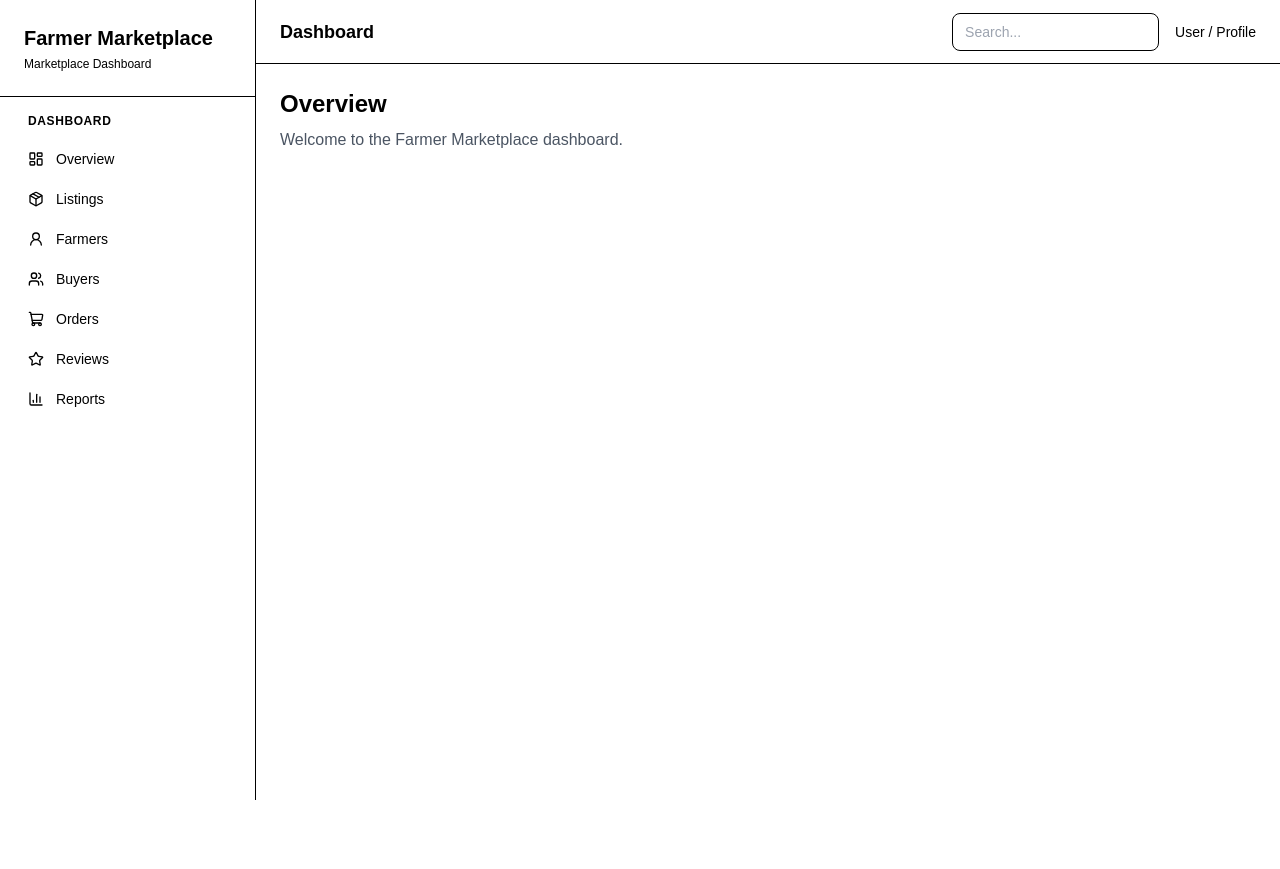
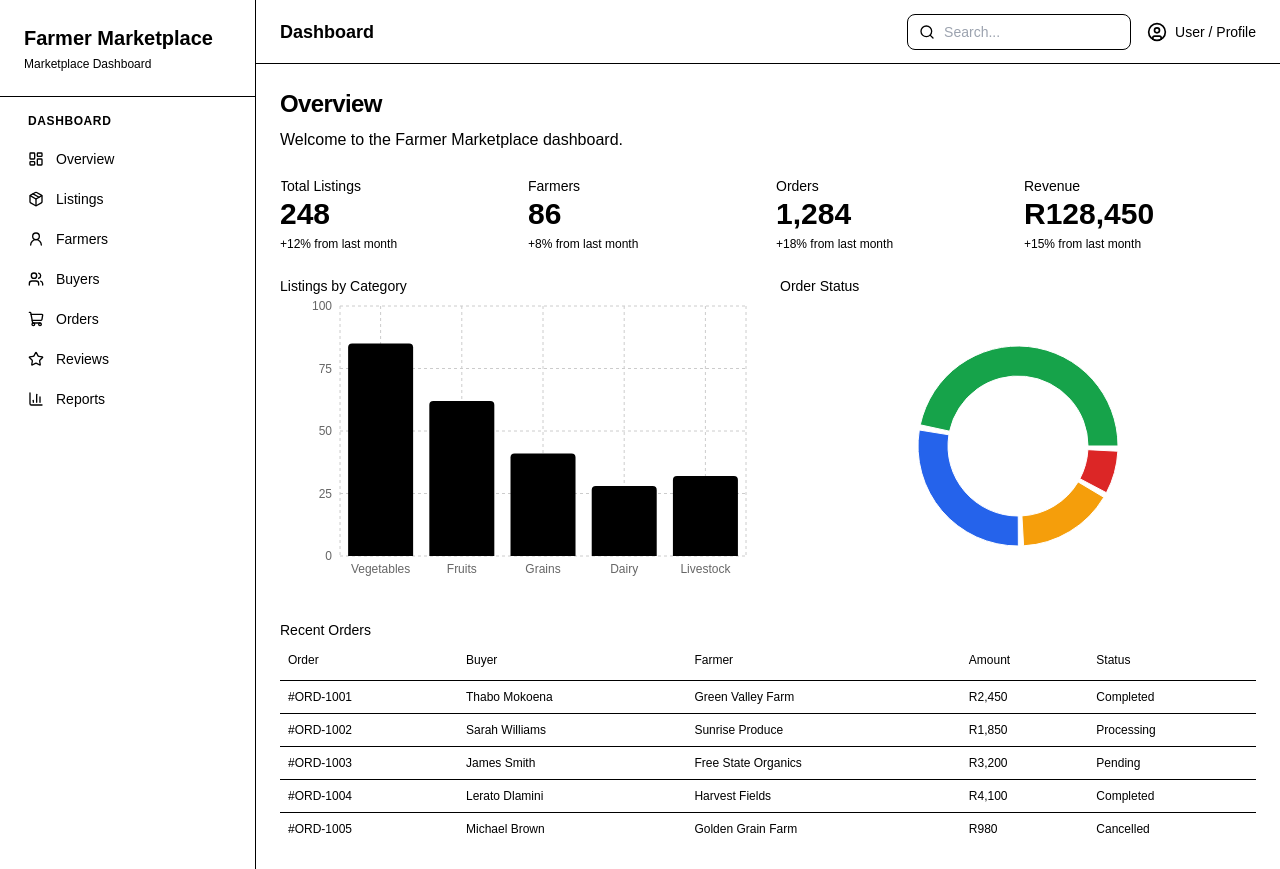
Before and after one commit to Pulse999/farmer-market-dashboard, a Next.js app: page /dashboard in a window 1280 px wide. Before the commit the page ends 800 px from the top, so only its background shows below. Built offline with nearby package versions, Linux system fonts and the light colour scheme.

Commit message:
Add dashboard components and charts for overview metrics

```diff
--- a/package.json
+++ b/package.json
@@ -18,6 +18,7 @@
     "next": "14.2.35",
     "react": "^18",
     "react-dom": "^18",
+    "recharts": "^3.10.1",
     "shadcn": "^4.19.1",
     "tailwind-merge": "^3.6.0",
     "tw-animate-css": "^1.4.0"
--- a/src/app/dashboard/layout.tsx
+++ b/src/app/dashboard/layout.tsx
@@ -1,5 +1,7 @@
+// src/app/dashboard/layout.tsx
 import type { ReactNode } from "react";
 import Sidebar from "@/components/dashboard/sidebar";
+import Topbar from "@/components/dashboard/topbar";
 
 export default function DashboardLayout({
   children,
@@ -11,23 +13,7 @@ export default function DashboardLayout({
       <Sidebar />
 
       <main className="flex-1">
-        <header className="h-16 border-b px-6 flex items-center justify-between">
-          <h2 className="text-lg font-semibold">
-            Dashboard
-          </h2>
-
-          <div className="flex items-center gap-4">
-            <input
-              type="text"
-              placeholder="Search..."
-              className="rounded-md border px-3 py-2 text-sm"
-            />
-
-            <span className="text-sm text-muted-foreground">
-              User / Profile
-            </span>
-          </div>
-        </header>
+        <Topbar />
 
         <section className="p-6">
           {children}
--- a/src/app/dashboard/page.tsx
+++ b/src/app/dashboard/page.tsx
@@ -1,13 +1,121 @@
+import { Card, CardContent, CardHeader, CardTitle } from "@/components/ui/card";
+
+import ListingsChart from "@/components/dashboard/listings-chart";
+import OrderStatusChart from "@/components/dashboard/order-status-chart";
+import RecentOrders from "@/components/dashboard/recent-orders";
+
 export default function DashboardPage() {
   return (
-    <div>
-      <h1 className="text-2xl font-bold">
-        Overview
-      </h1>
+    <div className="space-y-6">
+      {/* Page heading */}
+      <div>
+        <h1 className="text-2xl font-bold tracking-tight">Overview</h1>
 
-      <p className="mt-2 text-gray-600">
-        Welcome to the Farmer Marketplace dashboard.
-      </p>
+        <p className="mt-2 text-muted-foreground">
+          Welcome to the Farmer Marketplace dashboard.
+        </p>
+      </div>
+
+      {/* KPI Cards */}
+      <div className="grid gap-4 md:grid-cols-2 lg:grid-cols-4">
+        <Card>
+          <CardHeader>
+            <CardTitle className="text-sm font-medium text-muted-foreground">
+              Total Listings
+            </CardTitle>
+          </CardHeader>
+
+          <CardContent>
+            <div className="text-3xl font-bold">248</div>
+
+            <p className="mt-1 text-xs text-muted-foreground">
+              +12% from last month
+            </p>
+          </CardContent>
+        </Card>
+
+        <Card>
+          <CardHeader>
+            <CardTitle className="text-sm font-medium text-muted-foreground">
+              Farmers
+            </CardTitle>
+          </CardHeader>
+
+          <CardContent>
+            <div className="text-3xl font-bold">86</div>
+
+            <p className="mt-1 text-xs text-muted-foreground">
+              +8% from last month
+            </p>
+          </CardContent>
+        </Card>
+
+        <Card>
+          <CardHeader>
+            <CardTitle className="text-sm font-medium text-muted-foreground">
+              Orders
+            </CardTitle>
+          </CardHeader>
+
+          <CardContent>
+            <div className="text-3xl font-bold">1,284</div>
+
+            <p className="mt-1 text-xs text-muted-foreground">
+              +18% from last month
+            </p>
+          </CardContent>
+        </Card>
+
+        <Card>
+          <CardHeader>
+            <CardTitle className="text-sm font-medium text-muted-foreground">
+              Revenue
+            </CardTitle>
+          </CardHeader>
+
+          <CardContent>
+            <div className="text-3xl font-bold">R128,450</div>
+
+            <p className="mt-1 text-xs text-muted-foreground">
+              +15% from last month
+            </p>
+          </CardContent>
+        </Card>
+      </div>
+
+      {/* Charts */}
+      <div className="grid gap-6 lg:grid-cols-2">
+        <Card>
+          <CardHeader>
+            <CardTitle>Listings by Category</CardTitle>
+          </CardHeader>
+
+          <CardContent>
+            <ListingsChart />
+          </CardContent>
+        </Card>
+
+        <Card>
+          <CardHeader>
+            <CardTitle>Order Status</CardTitle>
+          </CardHeader>
+
+          <CardContent>
+            <OrderStatusChart />
+          </CardContent>
+        </Card>
+      </div>
+
+      {/* Recent Orders */}
+<Card>
+  <CardHeader>
+    <CardTitle>Recent Orders</CardTitle>
+  </CardHeader>
+
+  <CardContent>
+    <RecentOrders />
+  </CardContent>
+</Card>
     </div>
   );
 }
--- /dev/null
+++ b/src/components/dashboard/listings-chart.tsx
@@ -0,0 +1,74 @@
+"use client";
+
+import {
+  Bar,
+  BarChart,
+  CartesianGrid,
+  ResponsiveContainer,
+  Tooltip,
+  XAxis,
+  YAxis,
+} from "recharts";
+
+const data = [
+  {
+    category: "Vegetables",
+    listings: 85,
+  },
+  {
+    category: "Fruits",
+    listings: 62,
+  },
+  {
+    category: "Grains",
+    listings: 41,
+  },
+  {
+    category: "Dairy",
+    listings: 28,
+  },
+  {
+    category: "Livestock",
+    listings: 32,
+  },
+];
+
+export default function ListingsChart() {
+  return (
+    <div className="h-[300px] w-full">
+      <ResponsiveContainer width="100%" height="100%">
+        <BarChart
+          data={data}
+          margin={{
+            top: 10,
+            right: 10,
+            left: 0,
+            bottom: 10,
+          }}
+        >
+          <CartesianGrid strokeDasharray="3 3" />
+
+          <XAxis
+            dataKey="category"
+            tickLine={false}
+            axisLine={false}
+          />
+
+          <YAxis
+            tickLine={false}
+            axisLine={false}
+            allowDecimals={false}
+          />
+
+          <Tooltip />
+
+          <Bar
+            dataKey="listings"
+            name="Listings"
+            radius={[4, 4, 0, 0]}
+          />
+        </BarChart>
+      </ResponsiveContainer>
+    </div>
+  );
+}
--- /dev/null
+++ b/src/components/dashboard/order-status-chart.tsx
@@ -0,0 +1,54 @@
+"use client";
+
+import {
+  Pie,
+  PieChart,
+  ResponsiveContainer,
+  Tooltip,
+} from "recharts";
+
+const data = [
+  {
+    status: "Completed",
+    orders: 540,
+    fill: "#16a34a",
+  },
+  {
+    status: "Processing",
+    orders: 320,
+    fill: "#2563eb",
+  },
+  {
+    status: "Pending",
+    orders: 180,
+    fill: "#f59e0b",
+  },
+  {
+    status: "Cancelled",
+    orders: 80,
+    fill: "#dc2626",
+  },
+];
+
+export default function OrderStatusChart() {
+  return (
+    <div className="h-[300px] w-full">
+      <ResponsiveContainer width="100%" height="100%">
+        <PieChart>
+          <Pie
+            data={data}
+            dataKey="orders"
+            nameKey="status"
+            cx="50%"
+            cy="50%"
+            innerRadius={70}
+            outerRadius={100}
+            paddingAngle={3}
+          />
+
+          <Tooltip />
+        </PieChart>
+      </ResponsiveContainer>
+    </div>
+  );
+}
--- /dev/null
+++ b/src/components/dashboard/recent-orders.tsx
@@ -0,0 +1,90 @@
+import {
+  Table,
+  TableBody,
+  TableCell,
+  TableHead,
+  TableHeader,
+  TableRow,
+} from "@/components/ui/table";
+
+const orders = [
+  {
+    id: "#ORD-1001",
+    buyer: "Thabo Mokoena",
+    farmer: "Green Valley Farm",
+    amount: "R2,450",
+    status: "Completed",
+  },
+  {
+    id: "#ORD-1002",
+    buyer: "Sarah Williams",
+    farmer: "Sunrise Produce",
+    amount: "R1,850",
+    status: "Processing",
+  },
+  {
+    id: "#ORD-1003",
+    buyer: "James Smith",
+    farmer: "Free State Organics",
+    amount: "R3,200",
+    status: "Pending",
+  },
+  {
+    id: "#ORD-1004",
+    buyer: "Lerato Dlamini",
+    farmer: "Harvest Fields",
+    amount: "R4,100",
+    status: "Completed",
+  },
+  {
+    id: "#ORD-1005",
+    buyer: "Michael Brown",
+    farmer: "Golden Grain Farm",
+    amount: "R980",
+    status: "Cancelled",
+  },
+];
+
+export default function RecentOrders() {
+  return (
+    <div className="overflow-x-auto">
+      <Table>
+        <TableHeader>
+          <TableRow>
+            <TableHead>Order</TableHead>
+            <TableHead>Buyer</TableHead>
+            <TableHead>Farmer</TableHead>
+            <TableHead>Amount</TableHead>
+            <TableHead>Status</TableHead>
+          </TableRow>
+        </TableHeader>
+
+        <TableBody>
+          {orders.map((order) => (
+            <TableRow key={order.id}>
+              <TableCell className="font-medium">
+                {order.id}
+              </TableCell>
+
+              <TableCell>
+                {order.buyer}
+              </TableCell>
+
+              <TableCell>
+                {order.farmer}
+              </TableCell>
+
+              <TableCell>
+                {order.amount}
+              </TableCell>
+
+              <TableCell>
+                {order.status}
+              </TableCell>
+            </TableRow>
+          ))}
+        </TableBody>
+      </Table>
+    </div>
+  );
+}
```
Also changed, not shown: 1 other file (tests, documents, lock files or other folders).
